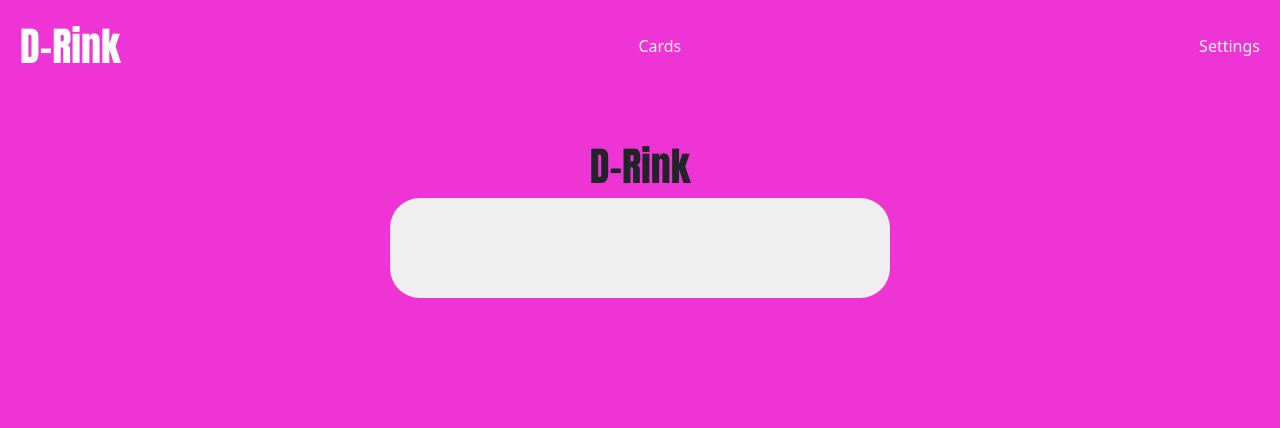
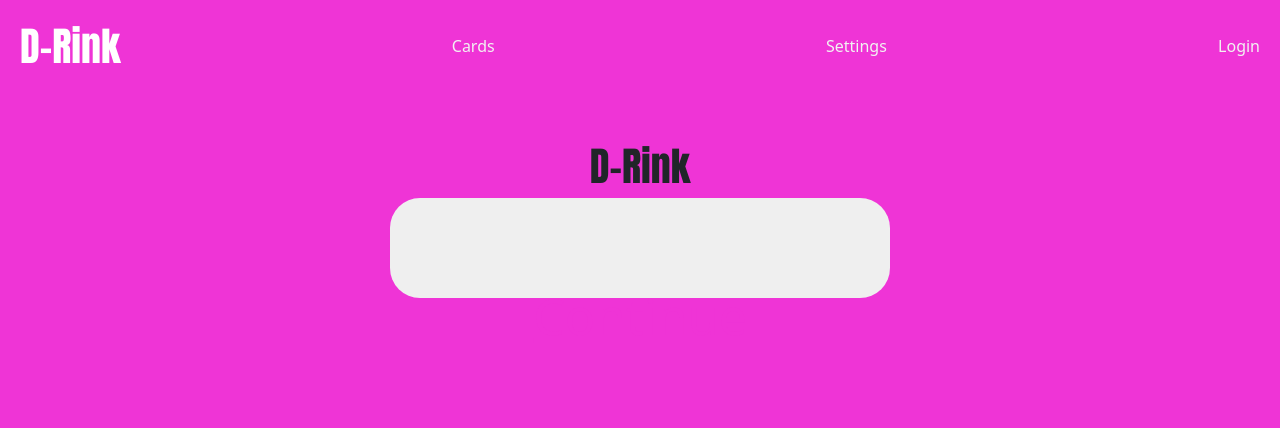
Before and after one commit to Israel1te/DrinkRing, a Django app: page / in a window 1280 px wide. Shown: the top 428 px of the page. Run offline with Django 5.2, Linux system fonts and the light colour scheme.

Commit message:
added login to template
bug with logout but will be able to change account for now

```diff
--- a/DrinkGame/templates/base.html
+++ b/DrinkGame/templates/base.html
@@ -8,13 +8,18 @@
     <link rel="stylesheet" type="text/css" href="{% static 'styles/navbar.css' %}">
     <link rel="stylesheet" type="text/css" href="{% static 'styles/styles.css' %}">
     <link href="https://cdn.jsdelivr.net/npm/bootstrap@5.3.3/dist/css/bootstrap.min.css" rel="stylesheet" integrity="sha384-QWTKZyjpPEjISv5WaRU9OFeRpok6YctnYmDr5pNlyT2bRjXh0JMhjY6hW+ALEwIH" crossorigin="anonymous">
-    <!-- css -->
 </head>
 <body>
     <div class="navbar">
         <h1>D-Rink</h1>
         <a href="{% url 'cards' %}">Cards</a>
         <a href="{% url 'settings' %}">Settings</a>
+        {% if user.is_authenticated %}
+        <a href="login/">change account</a>
+        {% else %}
+        <a href="login/">Login</a>
+        {% endif %}
+
     </div>
 
     <main>
--- a/DrinkRing/settings.py
+++ b/DrinkRing/settings.py
@@ -125,5 +125,6 @@ STATIC_URL = 'static/'
 CRISPY_ALLOWED_TEMPLATE_PACKS = "bootstrap5"
 CRISPY_TEMPLATE_PACK = "bootstrap5"
 LOGIN_REDIRECT_URL = "/"
+LOGOUT_REDIRECT_URL = "/"
 
 DEFAULT_AUTO_FIELD = 'django.db.models.BigAutoField'
```
Also changed, not shown: db.sqlite3.
